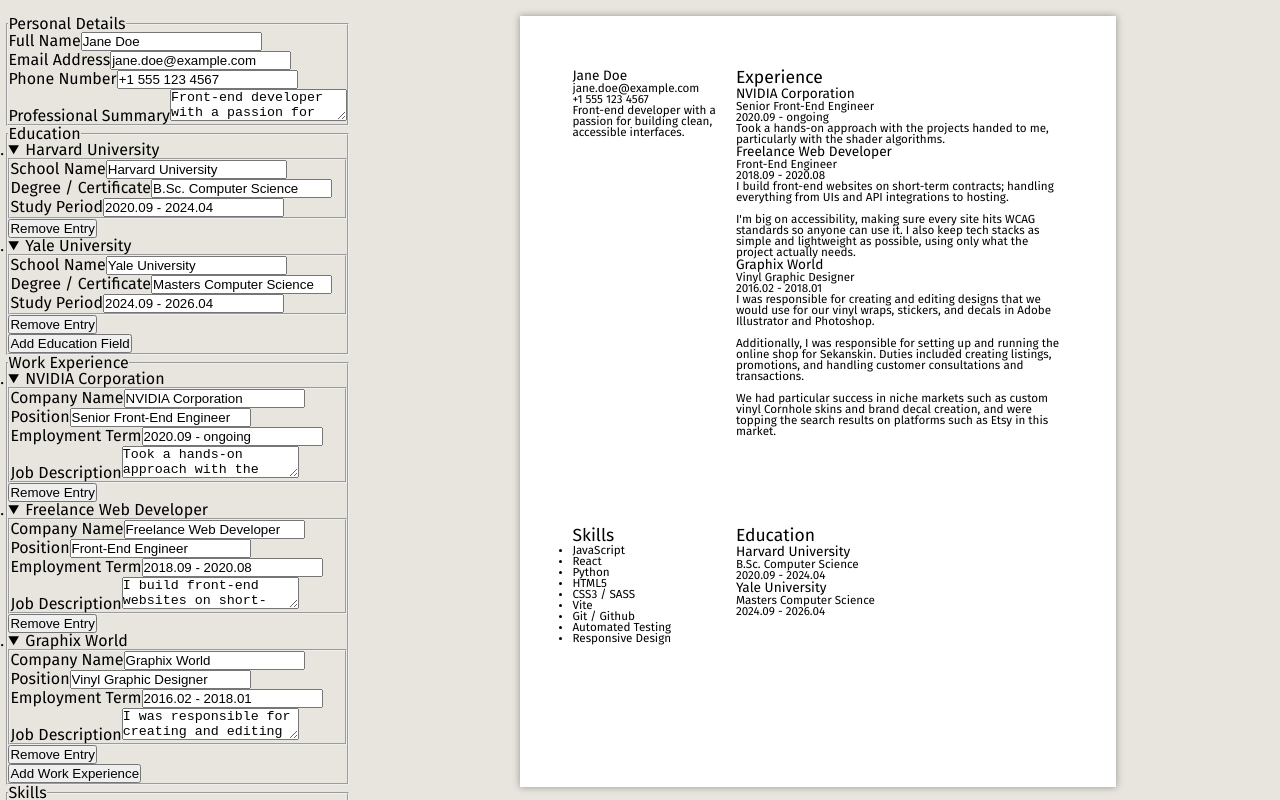
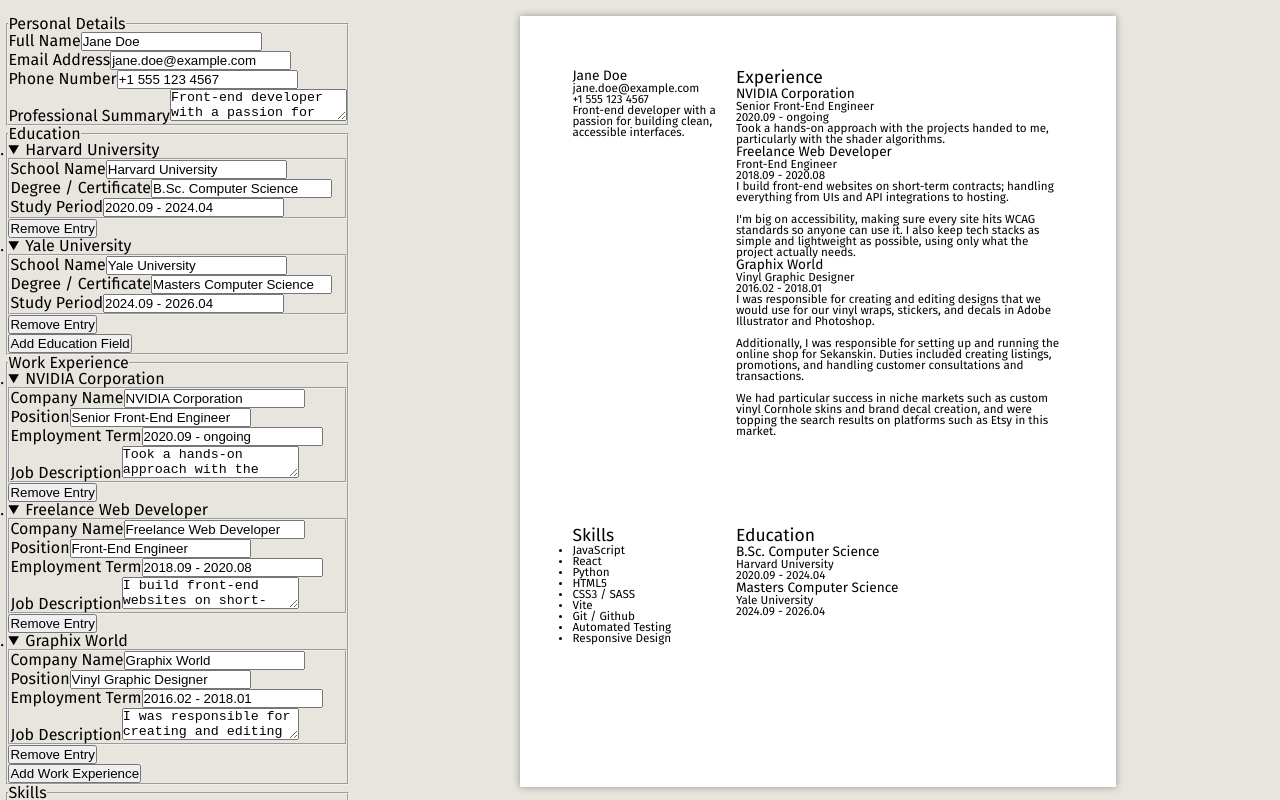
Before and after one commit to Long-Hold/odin-cv-application, a React (Vite) app: page / in a window 1280 px wide. Shown: the top 800 px of the page. Built offline with nearby package versions, Linux system fonts and the light colour scheme.

Commit message:
refactor: re-order props (#28)

```diff
--- a/src/components/display/EducationDetails.jsx
+++ b/src/components/display/EducationDetails.jsx
@@ -12,8 +12,8 @@ export function EducationDetails({educationArray}) {
 function EducationEntry({schoolName, degree, dateRange}) {
   return (
     <section className=" resumeEntry educationEntry">
-      <h3>{schoolName}</h3>
-      <p>{degree}</p>
+      <h3>{degree}</h3>
+      <p>{schoolName}</p>
       <p>{dateRange}</p>
     </section>
   )
```
